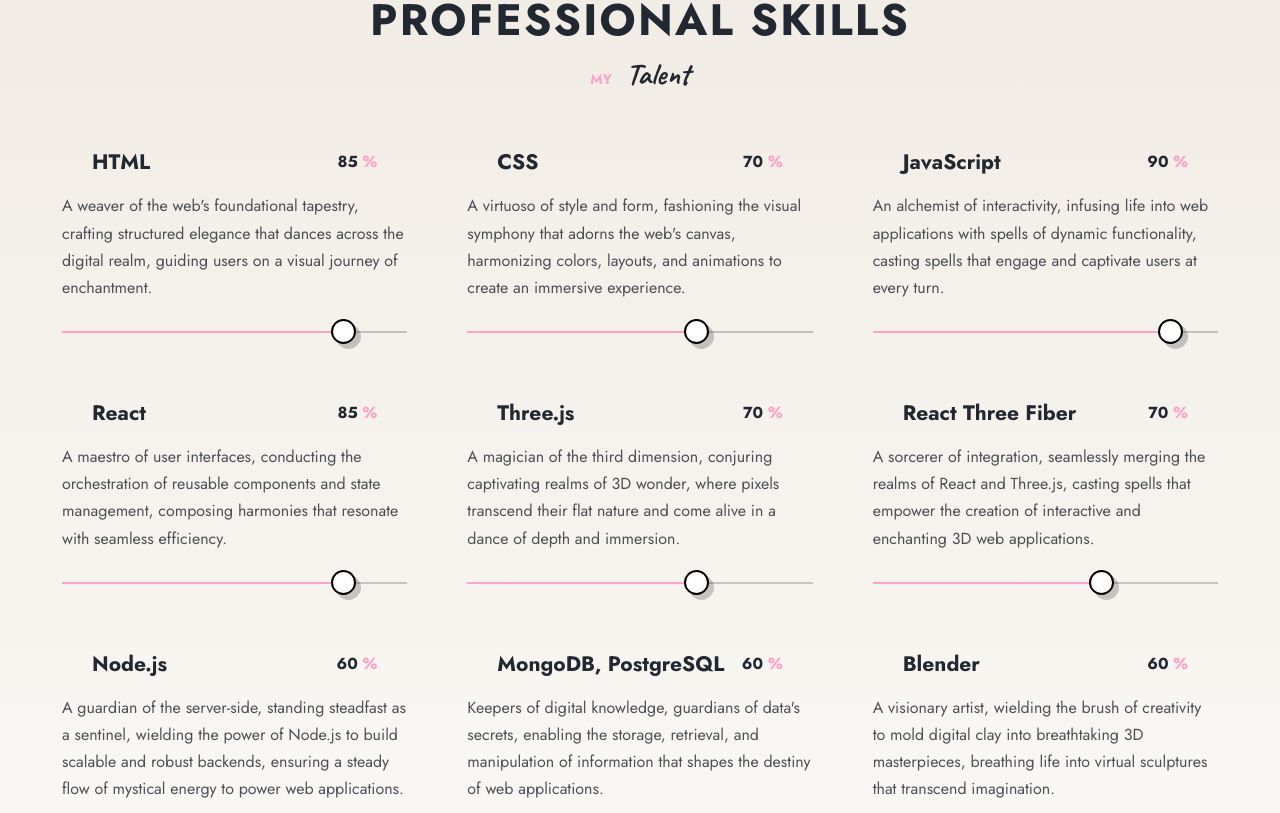
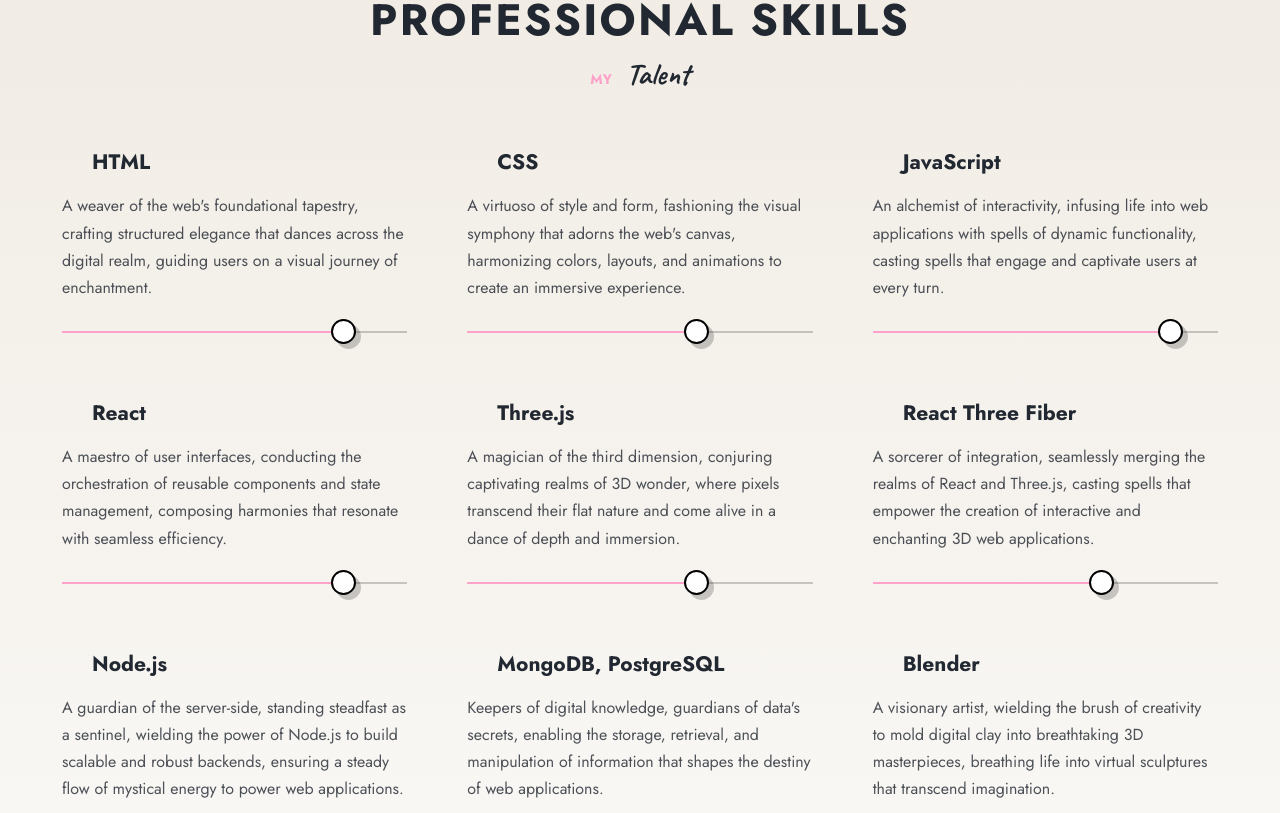
Before and after one commit to pronoia9/lumirise, a React (Vite) app: page / in a window 1280 px wide. Shown: the part 2087-2900 px from the top of the page. Built offline with nearby package versions, Linux system fonts and the light colour scheme.

Commit message:
disable showing percentage

```diff
--- a/src/components/sections/Skills/SkillCard.jsx
+++ b/src/components/sections/Skills/SkillCard.jsx
@@ -2,7 +2,7 @@
 
 import { rem } from '../../../utils/utils';
 
-export default function SkillCard({ title, description, level }) {
+export default function SkillCard({ title, description, level, percentage }) {
   return (
     <SkillCardContainer>
       <SkillTitle>{title}</SkillTitle>
@@ -12,9 +12,13 @@
           <span />
         </div>
       </SkillLevel>
-      <SkillPercentage>
-        {level} <span>%</span>
-      </SkillPercentage>
+      {percentage && (
+        <>
+          <SkillPercentage>
+            {level} <span>%</span>
+          </SkillPercentage>
+        </>
+      )}
     </SkillCardContainer>
   );
 }
```
